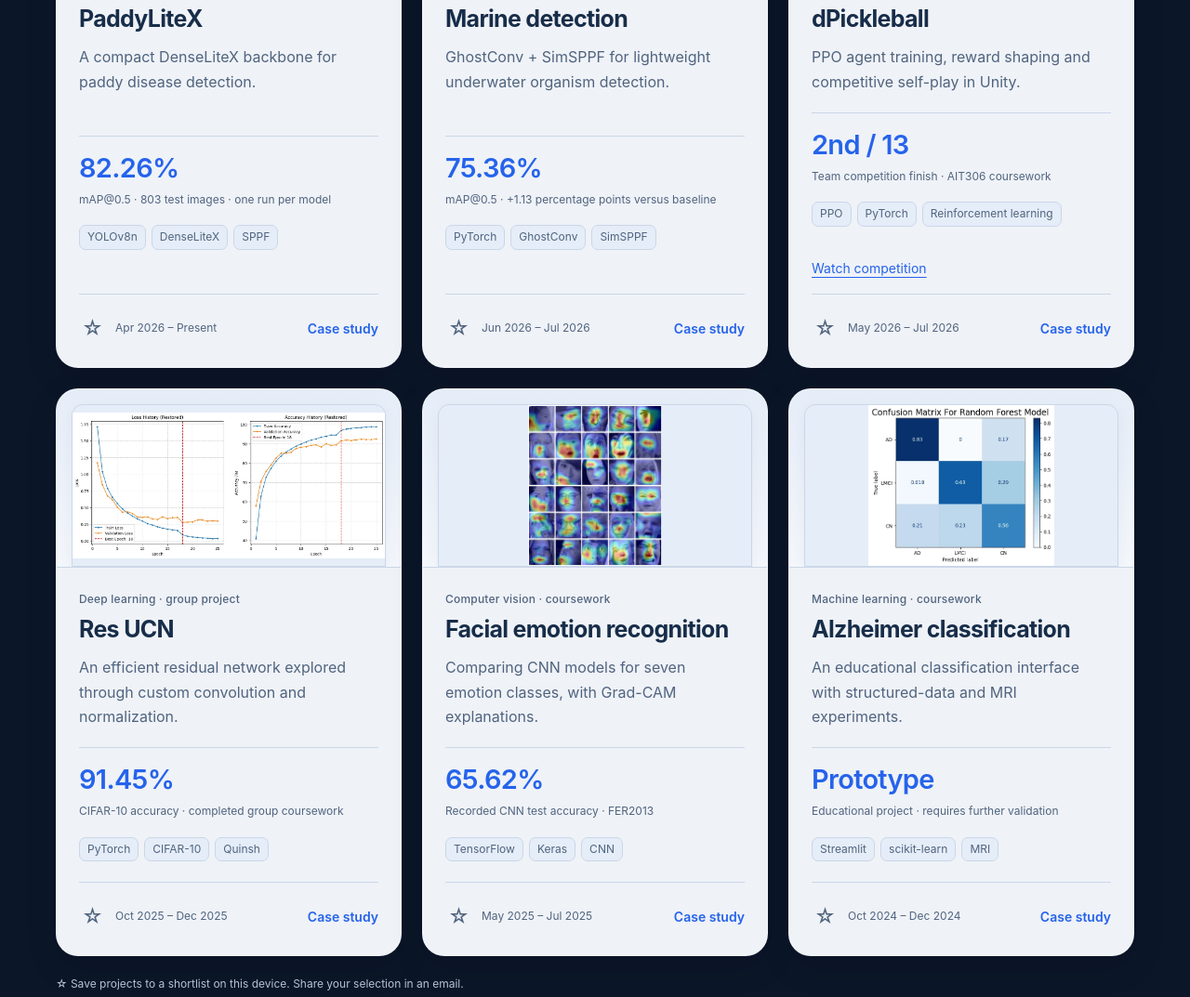
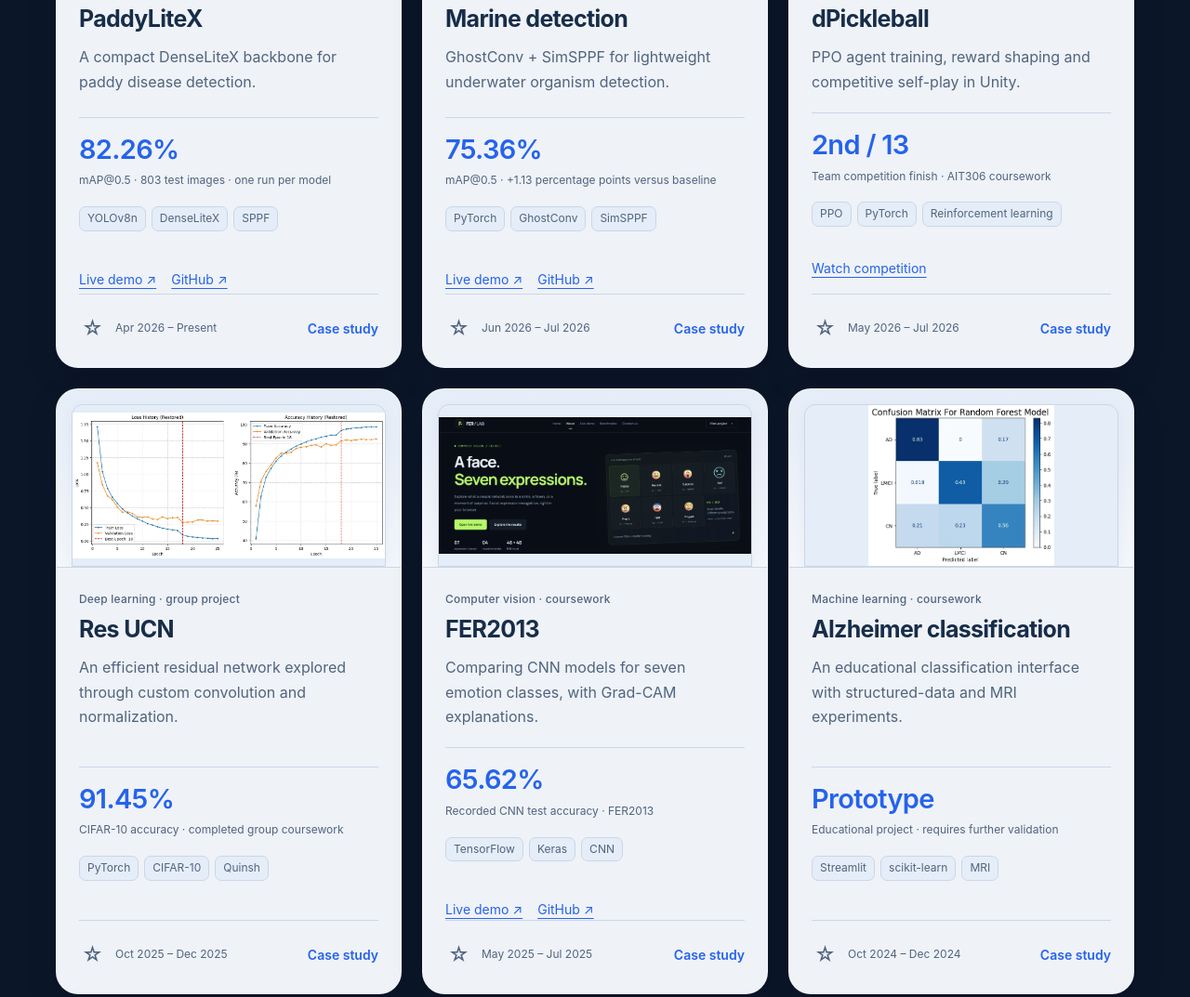
Before and after one commit to WAYTECHG/wilbert-portfolio, a plain HTML site: page dist/index.html in a window 1280 px wide. Shown: the part 2780-3853 px from the top of the page at 93% size. Drawn offline with Linux system fonts and the light colour scheme; animation ran at ten frames a second.

Commit message:
Add files via upload

```diff
--- a/dist/app.js
+++ b/dist/app.js
@@ -13,11 +13,11 @@
     marine:{title:'Marine detection',role:'Research · architecture adaptation',description:'GhostConv + SimSPPF for lightweight underwater organism detection.',result:'75.36%',label:'mAP@0.5 · +1.13 percentage points versus baseline'},
     paddy:{title:'PaddyLiteX',role:'Final-year thesis · backbone design',description:'A compact DenseLiteX backbone for paddy disease detection.',result:'82.26%',label:'mAP@0.5 · 803 test images · one run per model'},
     resucn:{title:'Res UCN',role:'Deep learning · group project',description:'An efficient residual network explored through custom convolution and normalization.',result:'91.45%',label:'CIFAR-10 accuracy · completed group coursework'},
-    fer:{title:'Facial emotion recognition',role:'Computer vision · coursework',description:'Comparing CNN models for seven emotion classes, with Grad-CAM explanations.',result:'65.62%',label:'Recorded CNN test accuracy · FER2013'},
+    fer:{title:'FER2013',role:'Computer vision · coursework',description:'Comparing CNN models for seven emotion classes, with Grad-CAM explanations.',result:'65.62%',label:'Recorded CNN test accuracy · FER2013'},
     mri:{title:'Alzheimer classification',role:'Machine learning · coursework',description:'An educational classification interface with structured-data and MRI experiments.',result:'Prototype',label:'Educational project · requires further validation'}
   };
   const grid=$('#project-grid');
-  grid.innerHTML=projects.map((p,index)=>{const preview=previews[p.id];return `<article class="project-card" data-category="${p.category}"><div class="card-art"><span class="visual-caption">${escape(window.projectMedia(p.id).label)} / ${String(index+1).padStart(2,'0')}</span>${illustration(p.id,'card')}</div><div class="card-content"><div class="project-kicker">${escape(preview.role)}</div><h3>${escape(preview.title)}</h3><p>${escape(preview.description)}</p><div class="card-result"><strong>${escape(preview.result)}</strong><small>${escape(preview.label)}</small></div>${tags({...p,tags:p.tags.slice(0,3)})}${p.video?`<a class="demo-link card-video" href="${escape(p.video)}" target="_blank" rel="noopener noreferrer">Watch competition</a>`:''}<div class="card-bottom"><span>${escape(p.year)}</span><button data-project="${p.id}" aria-label="Read case study: ${escape(p.title)}">Case study</button></div></div></article>`;}).join('');
+  grid.innerHTML=projects.map((p,index)=>{const preview=previews[p.id];return `<article class="project-card" data-category="${p.category}"><div class="card-art"><span class="visual-caption">${escape(window.projectMedia(p.id).label)} / ${String(index+1).padStart(2,'0')}</span>${illustration(p.id,'card')}</div><div class="card-content"><div class="project-kicker">${escape(preview.role)}</div><h3>${escape(preview.title)}</h3><p>${escape(preview.description)}</p><div class="card-result"><strong>${escape(preview.result)}</strong><small>${escape(preview.label)}</small></div>${tags({...p,tags:p.tags.slice(0,3)})}${p.video?`<a class="demo-link card-video" href="${escape(p.video)}" target="_blank" rel="noopener noreferrer">Watch competition</a>`:''}${p.demo?`<div class="card-links"><a class="demo-link" href="${escape(p.demo)}" target="_blank" rel="noopener noreferrer">Live demo ↗</a><a class="demo-link" href="${escape(p.repository)}" target="_blank" rel="noopener noreferrer">GitHub ↗</a></div>`:''}<div class="card-bottom"><span>${escape(p.year)}</span><button data-project="${p.id}" aria-label="Read case study: ${escape(p.title)}">Case study</button></div></div></article>`;}).join('');
   $$('[data-filter]').forEach(button=>button.addEventListener('click',()=>{
     const category=button.dataset.filter;
     $$('[data-filter]').forEach(b=>{const active=b===button;b.classList.toggle('active',active);b.setAttribute('aria-pressed',active);});
--- a/dist/details.js
+++ b/dist/details.js
@@ -3,7 +3,7 @@
   const $=s=>document.querySelector(s), esc=s=>String(s??'').replace(/[&<>"']/g,c=>({'&':'&amp;','<':'&lt;','>':'&gt;','"':'&quot;',"'":'&#39;'}[c]));
   const projects=window.PORTFOLIO_PROJECTS, dialog=$('#project-dialog');
   let current=null,lastFocus=null,returnHash='#projects';
-  const mediaIds={marine:['marineSite'],paddy:['paddySite'],dpickleball:['dpickleball'],resucn:['resucn'],fer:['fer','ferMatrix'],mri:['mri']};
+  const mediaIds={marine:['marineSite'],paddy:['paddySite'],dpickleball:['dpickleball'],resucn:['resucn'],fer:['ferSite','fer','ferMatrix'],mri:['mri']};
   const link=(url,label,primary=false)=>`<a class="${primary?'case-button':'demo-link'}" href="${esc(url)}" target="_blank" rel="noopener noreferrer">${label} <span aria-hidden="true">↗</span></a>`;
   const nav=[['overview','Overview'],['work','My contribution'],['results','Results'],['evidence','Evidence'],['reflection','Lessons & credits']];
   function render(p){
@@ -23,7 +23,7 @@
     const section=e.target.closest('[data-story-section]');
     if(section){$('#story-'+section.dataset.storySection).scrollIntoView({behavior:document.documentElement.classList.contains('no-motion')?'auto':'smooth',block:'start'});dialog.querySelectorAll('[data-story-section]').forEach(b=>{if(b===section)b.setAttribute('aria-current','location');else b.removeAttribute('aria-current');});}
     const photo=e.target.closest('[data-story-photo]');
-    if(photo){const m=window.PortfolioMedia[photo.dataset.storyPhoto];$('#story-photo').innerHTML=`<figure class="dialog-media"><img src="${esc(m.file)}" alt="${esc(m.alt)}" width="${m.width}" height="${m.height}"><figcaption>${esc(m.caption)} ${link(m.source,'Original source')}</figcaption></figure>`;dialog.querySelectorAll('[data-story-photo]').forEach(b=>b.setAttribute('aria-pressed',b===photo));}
+    if(photo){const m=window.PortfolioMedia[photo.dataset.storyPhoto];$('#story-photo').innerHTML=`<figure class="dialog-media"><img src="${esc(m.file)}" alt="${esc(m.alt)}" width="${m.width}" height="${m.height}"><figcaption>${esc(m.caption)} ${link(m.source,photo.dataset.storyPhoto.endsWith('Site')?'Visit demo':'Original source')}</figcaption></figure>`;dialog.querySelectorAll('[data-story-photo]').forEach(b=>b.setAttribute('aria-pressed',b===photo));}
     const next=e.target.closest('[data-story-project]');if(next)open(next.dataset.storyProject,null);
     if(e.target.closest('#project-copy')){try{await navigator.clipboard.writeText(location.href);$('#story-status').textContent='Project link copied.';}catch{$('#story-status').textContent='Copy this project link from your address bar.';}}
     if(e.target===dialog){const r=dialog.getBoundingClientRect();if(e.clientX<r.left||e.clientX>r.right||e.clientY<r.top||e.clientY>r.bottom)dialog.close();}
--- a/dist/media.js
+++ b/dist/media.js
@@ -13,8 +13,9 @@
   };
   media.mri=media.alzheimer;
   const frontpages={
+    fer:{file:root+'fer-frontpage.png',label:'Demo website front page',alt:'FER LAB website front page showing A face. Seven expressions. and a seven-class expression atlas',caption:'FER2013 demo website front page supplied by Wilbert. Explore the live interface, or use the gallery to inspect recorded Grad-CAM and evaluation outputs.',source:'https://fer2013-project.onrender.com/',width:1817,height:797},
     marine:{file:root+'marine-frontpage.webp',label:'Demo website front page',alt:'Marine Vision Lab front page with Intelligence Below the surface heading and underwater research preview',caption:'Marine Vision Lab website front page, from the screenshot supplied by Wilbert. This shows the demo interface, not a detection result.',source:'https://marine-object-detection.onrender.com',width:1600,height:834},
-    paddy:{file:root+'paddy-frontpage.webp',label:'Demo website front page',alt:'PaddyLiteX detection studio front page with A closer look A clearer comparison heading',caption:'PaddyLiteX website front page, from the screenshot supplied by Wilbert. The leaf graphic belongs to the demo interface; it is not a model prediction.',source:'https://huggingface.co/spaces/Wizzas/PaddyLiteX',width:1600,height:778},
+    paddy:{file:root+'paddy-frontpage.webp',label:'Demo website front page',alt:'PaddyLiteX detection studio front page with A closer look A clearer comparison heading',caption:'PaddyLiteX website front page, from the screenshot supplied by Wilbert. The leaf graphic belongs to the demo interface; it is not a model prediction.',source:'https://paddylitex.onrender.com/',width:1600,height:778},
   };
   Object.entries(frontpages).forEach(([id,m])=>{media[id+'Site']=m;});
   const missing={marine:{label:'Recorded research results',source:'https://github.com/WAYTECHG/GhostConv-and-SimSPPF-Integration-for-Marine-Organism-Detection'},paddy:{label:'Recorded thesis results',source:'https://github.com/WAYTECHG/PaddyLiteX-demo/blob/main/config/models.json'}};
--- a/dist/projects.js
+++ b/dist/projects.js
@@ -42,7 +42,7 @@ window.PORTFOLIO_PROJECTS = [
     "learning": "A fair architecture comparison depends on more than a promising model: consistent training, clean splits, and clearly scoped ablations are essential.",
     "credit": "YOLOv8 and DenseNet are established architectures. My work adapts their backbone path with DenseLiteX, SPPF, and C2PSA for paddy detection. Figures are recorded in config/models.json in my demo repository; research and documentation continue.",
     "repository": "https://github.com/WAYTECHG/PaddyLiteX-demo",
-    "demo": "https://huggingface.co/spaces/Wizzas/PaddyLiteX",
+    "demo": "https://paddylitex.onrender.com/",
     "tableCaption": "PaddyLiteX held-out test results, 803 images and nine classes; one run per model",
     "table": [
       [
@@ -298,11 +298,11 @@ window.PORTFOLIO_PROJECTS = [
   },
   {
     "id": "fer",
-    "title": "Facial expression recognition",
-    "short": "Expression recognition",
+    "title": "FER2013 — Facial expression recognition",
+    "short": "FER2013",
     "category": "application",
     "year": "May 2025 – Jul 2025",
-    "status": "Completed coursework · webcam pipeline",
+    "status": "Completed coursework · web demo",
     "kicker": "REAL-TIME VISION / EMOTION CLASSIFICATION",
     "description": "A custom TensorFlow/Keras CNN compared with VGG16, MobileNetV2 and ResNet50 on FER2013, with Grad-CAM and an OpenCV inference workflow.",
     "tags": [
@@ -346,7 +346,8 @@ window.PORTFOLIO_PROJECTS = [
       "ResNet",
       "Matplotlib",
       "NumPy"
-    ]
+    ],
+    "demo": "https://fer2013-project.onrender.com/"
   },
   {
     "id": "mri",
--- a/dist/refinements.css
+++ b/dist/refinements.css
@@ -28,3 +28,6 @@
 @media(max-width:700px){.stack-ribbon{gap:14px}.stack-ribbon>.stack-label{font-size:8px}.stack-set{gap:30px;padding-right:30px}.stack-item{font-size:12px}.stack-ribbon>a{font-size:9px}.metric-orbit{width:68px;height:68px;left:-7px}.benchmark-projects button{font-size:10px}}
 @media(prefers-reduced-motion:reduce){.stack-track,.stack-item i,.metric-orbit i,.result-orbit i{animation:none}.stack-track{width:100%}.stack-set{flex-wrap:wrap;gap:12px;padding:0}.stack-set[aria-hidden]{display:none}.stack-window{mask-image:none}.benchmark-projects button:hover{transform:none}}
 .no-motion .stack-track{animation:none;transform:none;width:100%}.no-motion .stack-set{flex-wrap:wrap;gap:12px;padding:0}.no-motion .stack-set[aria-hidden]{display:none}.no-motion .stack-window{mask-image:none}
+
+/* Direct project destinations, using the existing link style. */
+.card-links{display:flex;gap:16px;flex-wrap:wrap;margin-top:18px}
```
Also changed, not shown: dist/assets/project-images/sources.json (+12 -2 lines), dist/assets/project-images/fer-frontpage.png (added), 1 other file.
